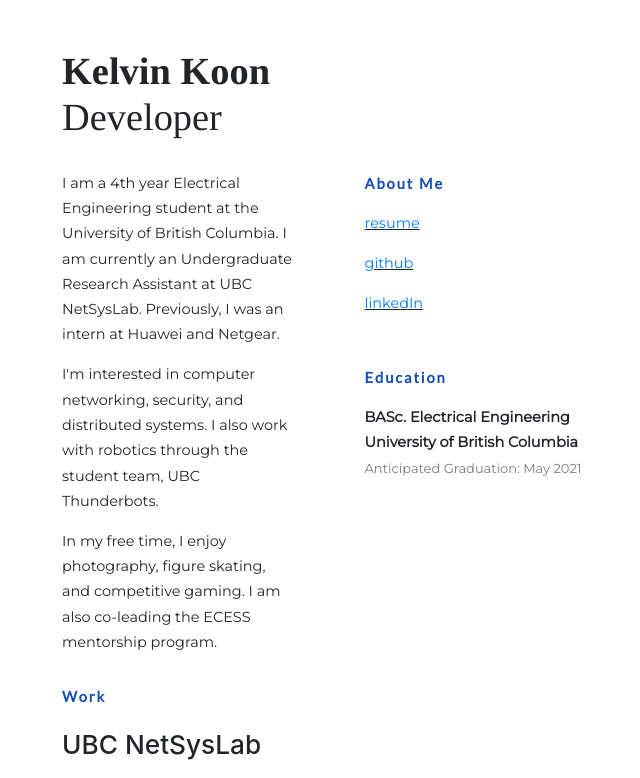
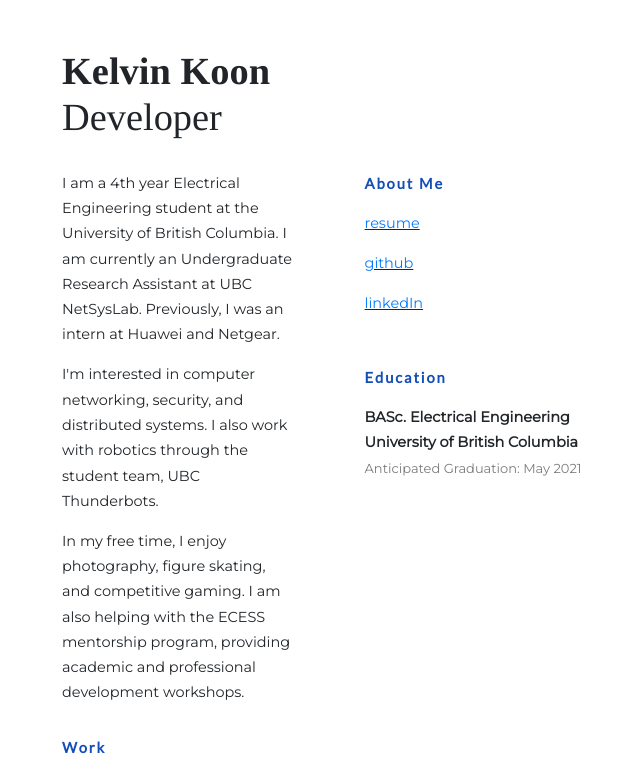
Before and after one commit to kelvinkoon/kelvinkoondev, a React (Create React App) app: page / in a window 1280 px wide. Shown: the top 778 px of the page, without its empty margins (305-945 px from the left). Built offline with nearby package versions, Linux system fonts and the light colour scheme.

Commit message:
Update About again

```diff
--- a/src/components/About.js
+++ b/src/components/About.js
@@ -17,8 +17,8 @@ class About extends Component {
           </p>
           <p>
             In my free time, I enjoy photography, figure skating, and
-            competitive gaming. I am also co-leading the ECESS mentorship
-            program.
+            competitive gaming. I am also helping with the ECESS mentorship
+            program, providing academic and professional development workshops.
           </p>
         </div>
         <div className="right">
```
